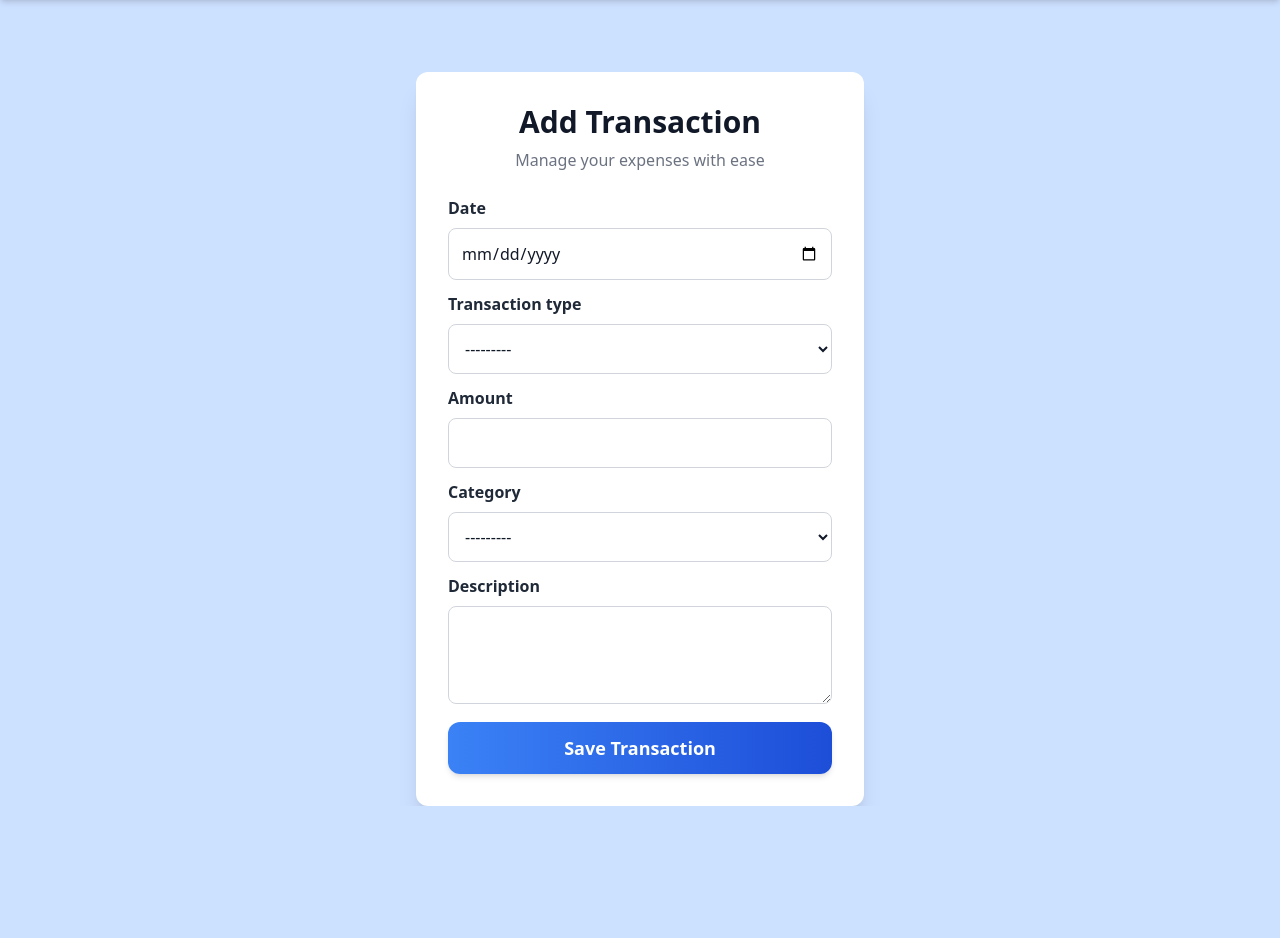
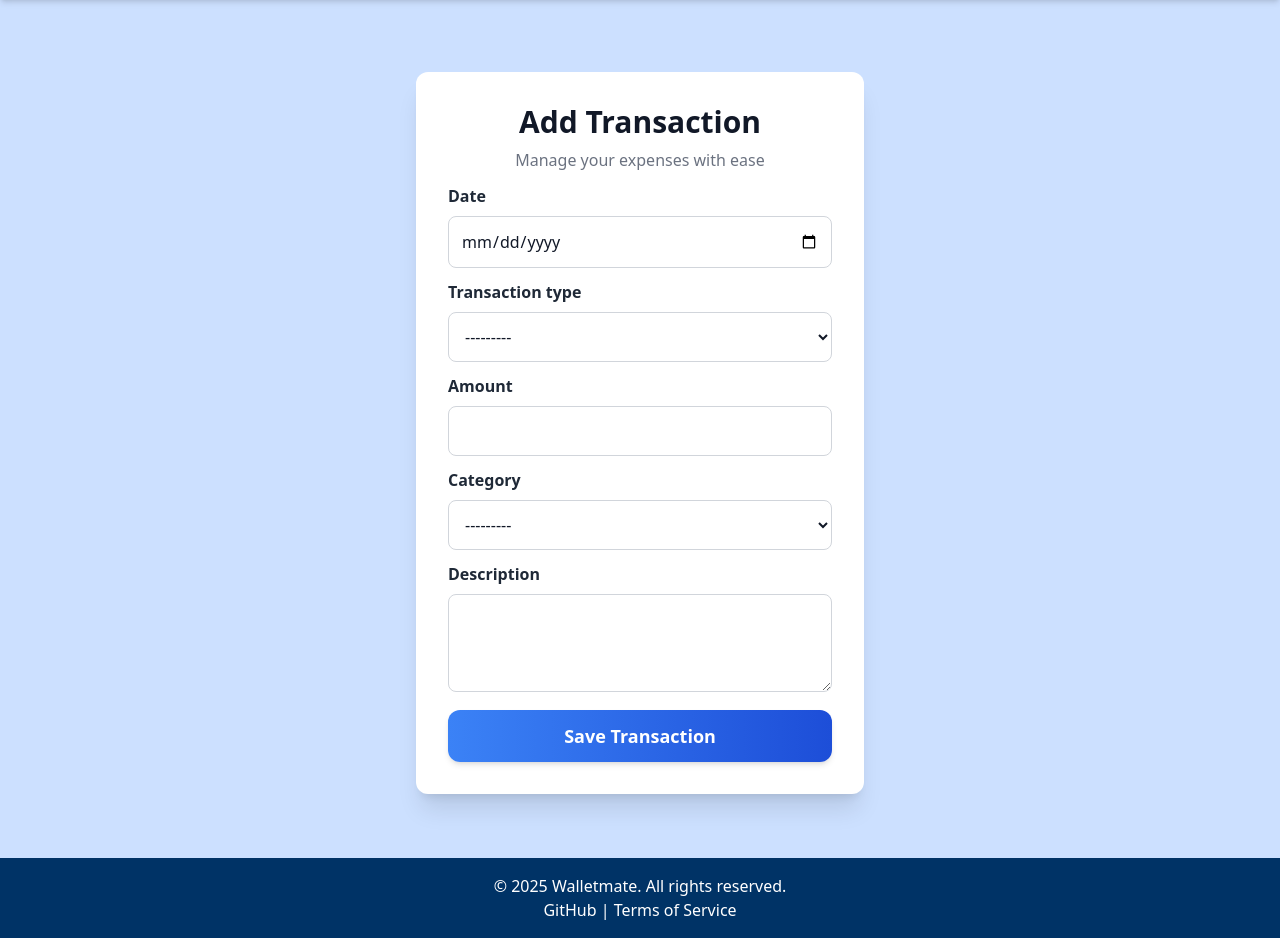
Before and after one commit to goran010/WalletMate, a Django app: page /add_transaction/ in a window 1280 px wide. Shown: the part 64-1002 px from the top of the page. Before the commit the page ends 870 px from the top, so only its background shows below. Run offline with Django 5.2, Linux system fonts and the light colour scheme; the visitor is signed in with stand-in values (Sample User, id 1); data that the repository does not hold is empty; some libraries are stand-ins or nearby versions.

Commit message:
added footer

```diff
--- a/walletmate/walletmate_app/templates/_base.html
+++ b/walletmate/walletmate_app/templates/_base.html
@@ -16,7 +16,7 @@
     <link rel="stylesheet" href="{% static 'src/output.css' %}">
     {% endcompress %}
 </head>
-<body class="bg-light-blue-c ">
+<body class="bg-light-blue-c flex flex-col min-h-screen">
 
     <!-- Navigation Bar -->
     <nav class="bg-dark-blue-c p-4 shadow-md">
@@ -42,10 +42,16 @@
     </nav>
 
     <!-- Page Content -->
-    <div class="container mx-auto mt-2">
+    <div class="container mx-auto mt-2 flex-grow">
         {% block content %}
         {% endblock %}
     </div>
 
+    <!-- Footer -->
+    <footer class="bg-dark-blue-c text-white text-center p-4 mt-auto">
+        <p>&copy; 2025 Walletmate. All rights reserved.</p>
+        <p><a href="https://github.com/goran010/WalletMate" class="hover:underline">GitHub</a> | <a href="#" class="hover:underline">Terms of Service</a></p>
+    </footer>
+
 </body>
 </html>
--- a/walletmate/walletmate_app/templates/walletmate_app/add_transaction.html
+++ b/walletmate/walletmate_app/templates/walletmate_app/add_transaction.html
@@ -1,6 +1,6 @@
 {% extends '_base.html' %} {% block content %}
-<div class="flex justify-center items-center max-h-screen min-h-fit pt-16">
-  <div class="bg-white p-8 rounded-xl shadow-xl w-full max-w-md">
+<div class="flex justify-center items-center min-h-fit">
+  <div class="bg-white p-8 rounded-xl shadow-xl w-full max-w-md my-16 ">
     <!-- Form Header -->
     <h2 class="text-3xl font-bold text-center text-gray-900">
       Add Transaction
@@ -8,7 +8,7 @@
     <p class="text-gray-500 text-center mt-2">Manage your expenses with ease</p>
 
     <!-- Transaction Form -->
-    <form method="POST" class="mt-6 space-y-3">
+    <form method="POST" class=" space-y-3">
       {% csrf_token %} {% for field in form %}
       <div>
         <label
```
